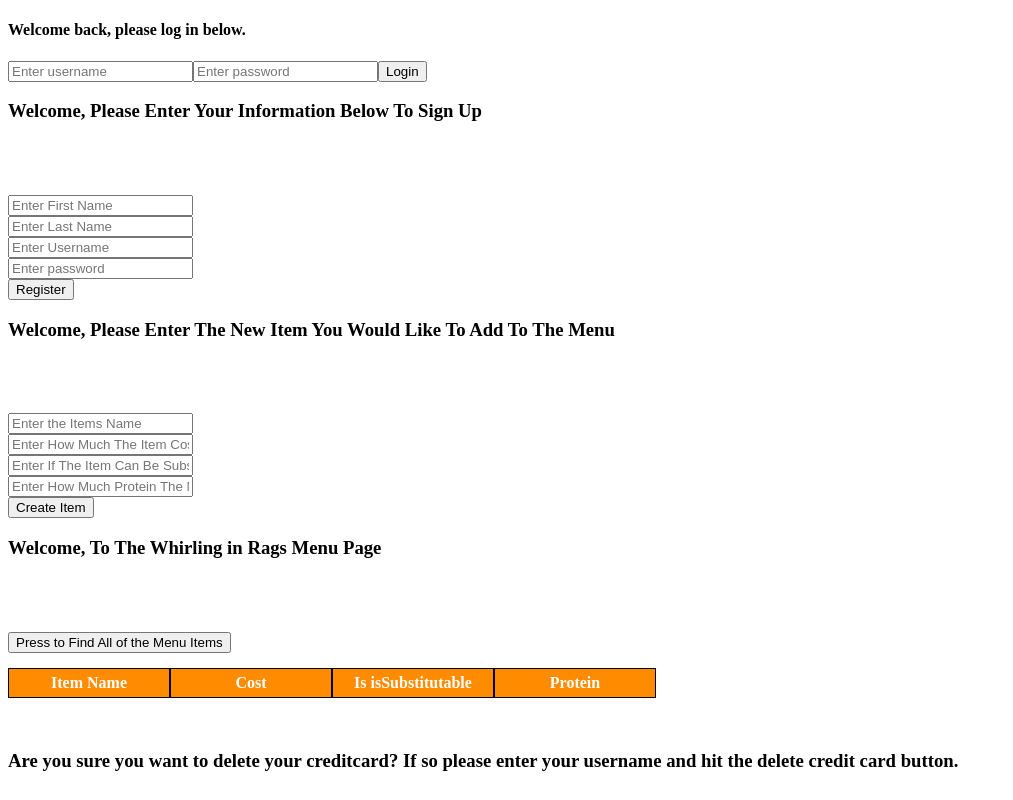
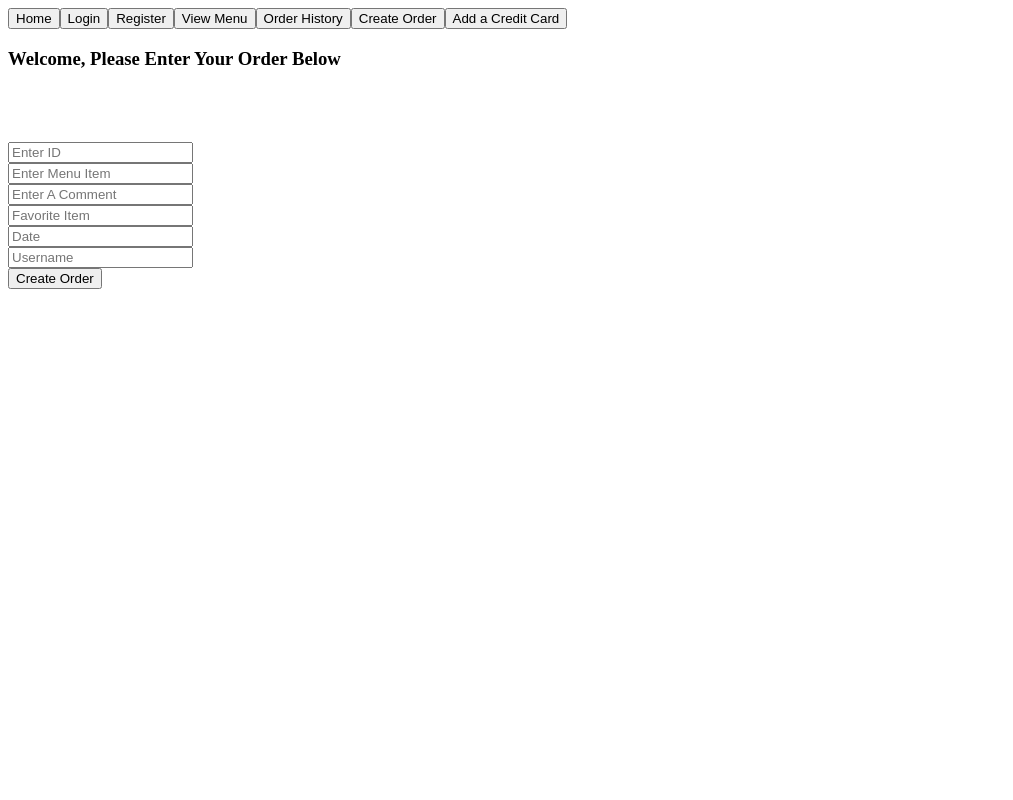
Before and after one commit to SyntaxError-JARS/Whirling_In_Rags_FE_GB_CC, a React (Create React App) app in the folder whirling-in-rags/: page /order in a window 1280 px wide. Shown: the top 800 px of the page, without its empty margins (0-1013 px from the left). Built offline with nearby package versions, Linux system fonts and the light colour scheme.

Commit message:
Added Customer Login, Create Order, NavBar and Homepage

```diff
--- a/whirling-in-rags/src/App.js
+++ b/whirling-in-rags/src/App.js
@@ -1,15 +1,22 @@
+import { createContext, useState } from "react";
+import { BrowserRouter, Route, Routes } from "react-router-dom";
+import AddCreditCard from "./components/CreditCard/AddCreditCard";
 import DeleteCreditCard from "./components/CreditCard/DeleteCreditCard";
 import CustomerLogIn from "./components/Customer/CustomerLogIn";
 import CustomerRegister from "./components/Customer/CustomerRegister";
 import CreateMenuItem from "./components/Menu/CreateMenuItem";
 import MenuItem from "./components/Menu/MenuItem";
+import { NavBar } from "./components/NavBar";
+import CreateOrder from "./components/Order/CreateOrder";
 import ViewOrders from "./components/Order/ViewOrders";
+import Welcome from "./components/Welcome";
 
 
-function App() {
+/*function App() {
   return (
     <>
     <CustomerLogIn />
+    <br></br>
     <CustomerRegister />
     <br></br>
     <CreateMenuItem />
@@ -24,4 +31,32 @@ function App() {
   );
 }
 
+export default App;*/
+
+export const userContext = createContext();
+
+function App(){
+  const [user, setUser] = useState({username: "Guest"})
+  return (
+    <>
+    <BrowserRouter>
+    <userContext.Provider value={[user, setUser]}>
+      <NavBar />
+      <Routes>
+        <Route path="login" element={<CustomerLogIn />} />
+        <Route path="register" element={<CustomerRegister />} />
+        <Route path="delete-card" element={<DeleteCreditCard />} />
+        <Route path="create-item" element={<CreateMenuItem />} />
+        <Route path="view-menu" element={<MenuItem />} />
+        <Route path="order" element={<CreateOrder />} />
+        <Route path="order-history" element={<ViewOrders />} />
+        <Route path="add-card" element={<AddCreditCard />} />
+        <Route path="" element={<Welcome />} />
+        </Routes>
+    </userContext.Provider>
+    </BrowserRouter>
+    </>
+  )
+}
+
 export default App;
--- /dev/null
+++ b/whirling-in-rags/src/components/NavBar.jsx
@@ -0,0 +1,21 @@
+import { useNavigate } from "react-router-dom"
+
+export function NavBar(){
+
+    const navigate = useNavigate();
+
+    return(
+<nav>
+
+            <button onClick={() => navigate("")}>Home</button>
+            <button onClick={() => navigate("login")}>Login</button>
+            <button onClick={() => navigate("register")}>Register</button>
+            <button onClick={() => navigate("view-menu")}>View Menu</button>
+            <button onClick={() => navigate("order-history")}>Order History</button>
+            <button onClick={() => navigate("order")}>Create Order</button>
+            <button onClick={() => navigate("add-card")}>Add a Credit Card</button>
+
+</nav>
+
+    );
+}
--- a/whirling-in-rags/src/components/Order/CreateOrder.jsx
+++ b/whirling-in-rags/src/components/Order/CreateOrder.jsx
@@ -0,0 +1,64 @@
+import axios from "axios";
+import { useRef } from "react";
+import './OrderTable.css';
+
+export default function CreateOrder(){
+
+    const idInput = useRef();
+    const menuItemInput = useRef();
+    const commentInput = useRef();
+    const isFavoriteInput = useRef();
+    const orderDateInput = useRef();
+    const usernameInput = useRef();
+
+
+    const url = "https://whrilinginrags.azurewebsites.net"
+
+    async function addOrder(){
+
+        const order = {
+            id: idInput.current.value,
+            menuItem: menuItemInput.current.value,
+            comment: commentInput.current.value,
+            isFavorite: isFavoriteInput.current.value,
+            orderDate: orderDateInput.current.value,
+            username: usernameInput.current.value
+        }
+
+
+        try{
+            const response = await axios.post(`${url}/order/createorder` , order )
+            console.log(response)
+            console.log(response.data)
+        }catch(error){
+            console.error(error.response.data)
+            console.log(error)
+        }
+
+    }
+
+
+    return(
+        <>
+        <h3>Welcome, Please Enter Your Order Below</h3>
+        <br></br>
+        <br></br>
+        <br></br>
+        <input placeholder="Enter ID" ref={idInput}></input>
+        <br></br>
+        <input placeholder="Enter Menu Item" ref={menuItemInput}></input>
+        <br></br>
+        <input placeholder="Enter A Comment" ref={commentInput}></input>
+        <br></br>
+        <input  placeholder="Favorite Item" ref={isFavoriteInput}></input>
+        <br></br>
+        <input  placeholder="Date" ref={orderDateInput}></input>
+        <br></br>
+        <input  placeholder="Username" ref={usernameInput}></input>
+        <br></br>
+        <button onClick={addOrder}>Create Order</button>
+        </>
+    )
+
+
+}
--- /dev/null
+++ b/whirling-in-rags/src/components/Welcome.jsx
@@ -0,0 +1,11 @@
+
+
+export default function Welcome(){
+
+    return(
+       <>
+
+            <h1>Whirling in Rags</h1>
+            </>
+    )
+}
```
Also changed, not shown: 1 other file (tests, documents, lock files or other folders).
